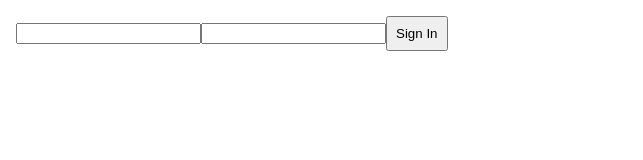
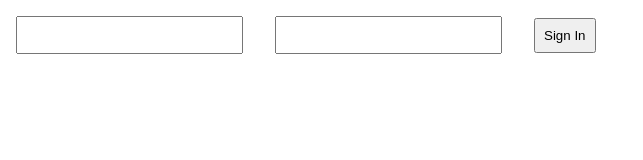
Before and after one commit to JonathanCrider/acme_auth, a website: page index.html in a window 1280 px wide. Shown: the whole page, without its empty margins (0-643 px from the left). Drawn offline with nearby package versions, Linux system fonts and the light colour scheme.

Commit message:
css stuff

```diff
--- a/app.js
+++ b/app.js
@@ -26,7 +26,7 @@ app.get('/api/users/:id/notes', async (req, res, next) => {
         userId: req.params.id
       }
     });
-    const { id } = await User.byToken(req.headers.authorization)
+    // const { id } = await User.byToken(req.headers.authorization)
     // need to compare request w JWT in env
     res.send(notes)
   } catch (error) {
--- a/index.html
+++ b/index.html
@@ -6,22 +6,30 @@
     <script src="https://cdnjs.cloudflare.com/ajax/libs/axios/0.21.1/axios.min.js" integrity="sha512-bZS47S7sPOxkjU/4Bt0zrhEtWx0y0CRkhEp8IckzK+ltifIIE9EMIMTuT/mEzoIMewUINruDBIR/jJnbguonqQ==" crossorigin="anonymous"></script>
     <style>
       @import url('https://fonts.googleapis.com/css2?family=Shadows+Into+Light&display=swap');
+
       body {
-        margin: 1rem;
+        margin: 0;
       }
 
       h1 {
         font-family: Cambria, Cochin, Georgia, Times, 'Times New Roman', serif;
+        margin: 1rem;
+      }
+      input {
+        padding: .5rem;
+        margin: 1rem;
+        font-size: 1rem;
       }
 
       button {
         padding: .5rem;
-        margin-bottom: .5rem;
+        margin: 1rem;
       }
 
       .notes {
         display: flex;
         justify-content: left;
+        margin-left: .5rem;
       }
 
       .note {
@@ -32,6 +40,7 @@
         border-radius: .1rem;
         padding: .5rem;
         box-shadow: 4px 3px 8px 1px slategray;
+        margin: .5rem;
       }
     </style>
   </head>
```
